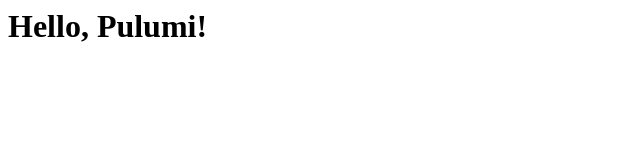
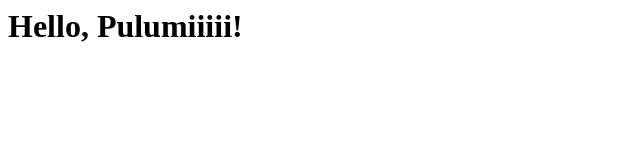
Before and after one commit to vivienogoun/pulumi-preview-deployer, a website: page infra/index.html in a window 1280 px wide. Shown: the full height of the page, 0-640 px from the left. Drawn offline with Linux system fonts and the light colour scheme.

Commit message:
Update greeting in index.html to reflect excitement for Pulumi

```diff
--- a/infra/index.html
+++ b/infra/index.html
@@ -1,5 +1,5 @@
 <html>
-    <body>
-        <h1>Hello, Pulumi!</h1>
-    </body>
+  <body>
+    <h1>Hello, Pulumiiiii!</h1>
+  </body>
 </html>
```
